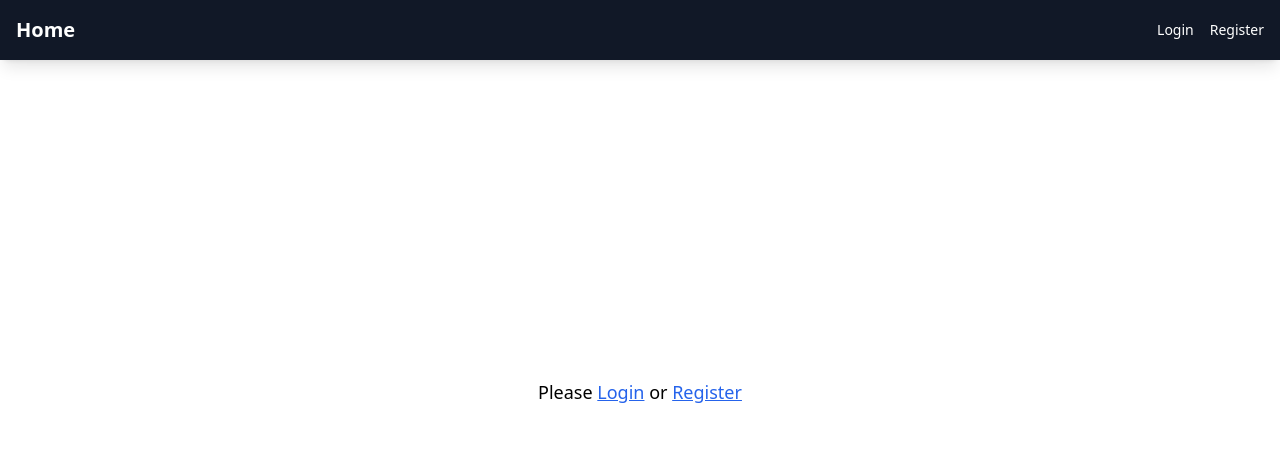
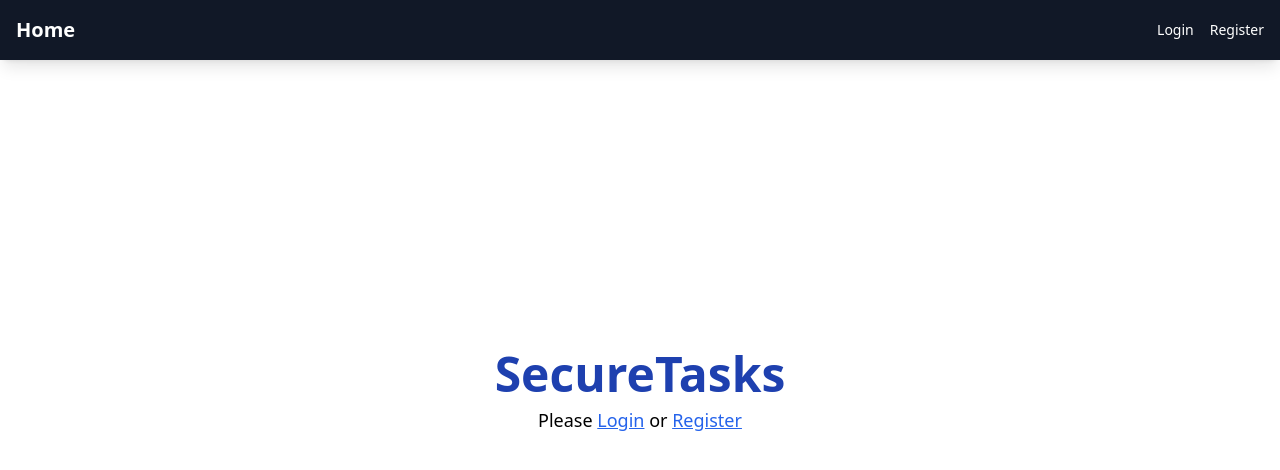
Before and after one commit to shiwanshudev/todo-with-auth, a React (Vite) app in the folder client/: page / in a window 1280 px wide. Shown: the top 470 px of the page. Built offline with nearby package versions, Linux system fonts and the light colour scheme.

Commit message:
Add title for home, login and register

```diff
--- a/client/src/App.jsx
+++ b/client/src/App.jsx
@@ -56,6 +56,10 @@ const App = () => {
                 </TodoProvider>
               ) : (
                 <div className="flex items-center justify-center min-h-screen">
+                  <div className="text-center">
+                    <h1 className="font-extrabold text-3xl lg:text-5xl text-blue-800 mb-2">
+                      SecureTasks
+                    </h1>
                     <p className="mb-4 text-lg">
                       Please{" "}
                       <Link
@@ -73,6 +77,7 @@ const App = () => {
                       </Link>
                     </p>
                   </div>
+                </div>
               )
             }
           />
--- a/client/src/components/Login.jsx
+++ b/client/src/components/Login.jsx
@@ -13,6 +13,8 @@ const Login = () => {
 
   return (
     <div className="w-full min-h-screen flex items-center justify-center pt-20">
+      <div>
+        <h1 className="text-center font-bold text-2xl mb-2">Login</h1>
         <form
           onSubmit={handleSubmit}
           className="w-72 flex flex-col items-center justify-center"
@@ -39,6 +41,7 @@ const Login = () => {
           </button>
         </form>
       </div>
+    </div>
   );
 };
 
--- a/client/src/components/Register.jsx
+++ b/client/src/components/Register.jsx
@@ -13,6 +13,8 @@ const Register = () => {
 
   return (
     <div className="w-full min-h-screen flex items-center justify-center pt-20">
+      <div>
+        <h1 className="text-center font-bold text-2xl mb-2">Register</h1>
         <form
           onSubmit={handleSubmit}
           className="w-72 flex flex-col items-center justify-center"
@@ -39,6 +41,7 @@ const Register = () => {
           </button>
         </form>
       </div>
+    </div>
   );
 };
 
```
Lines whose indentation alone changed are shown as unchanged.
